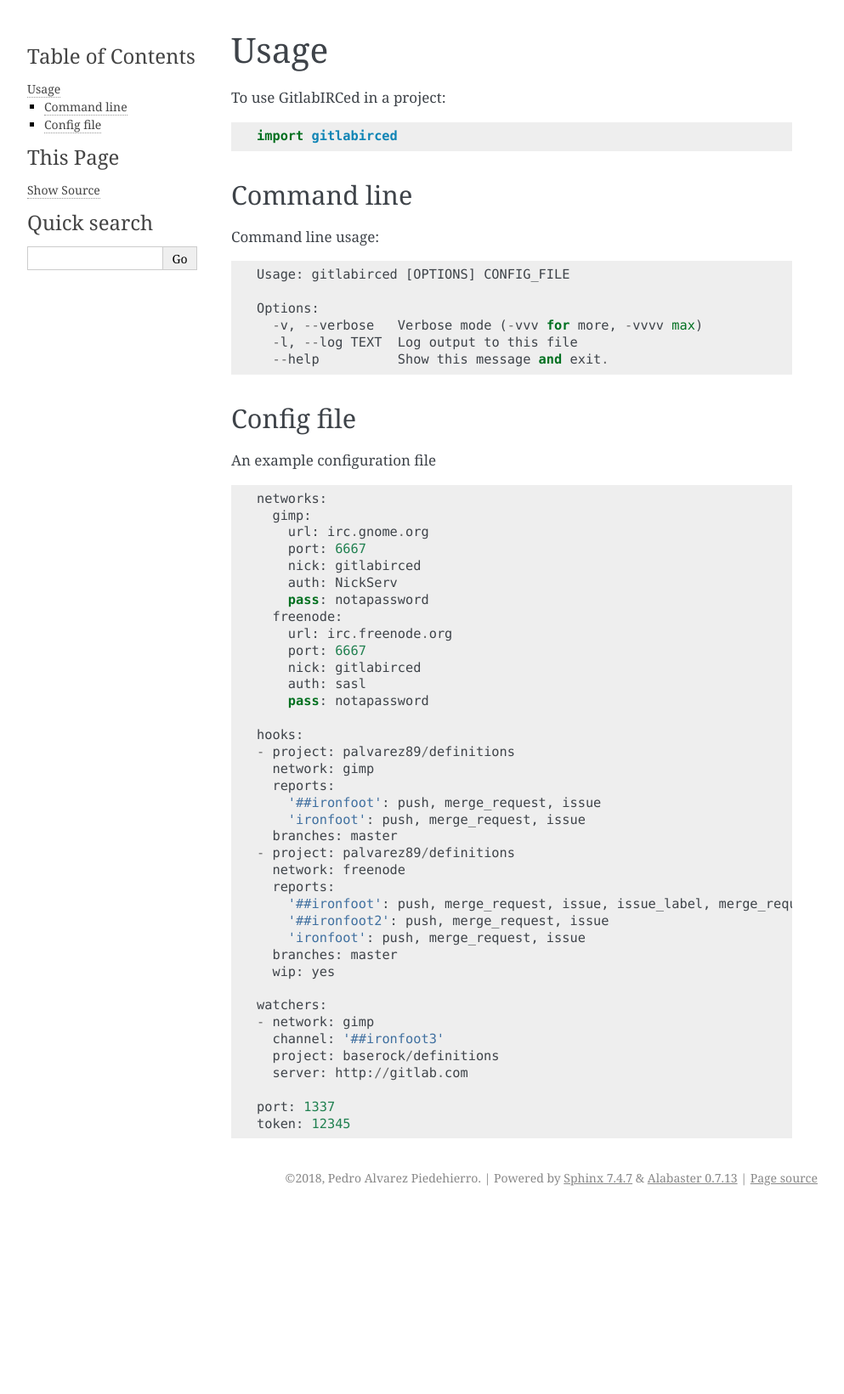
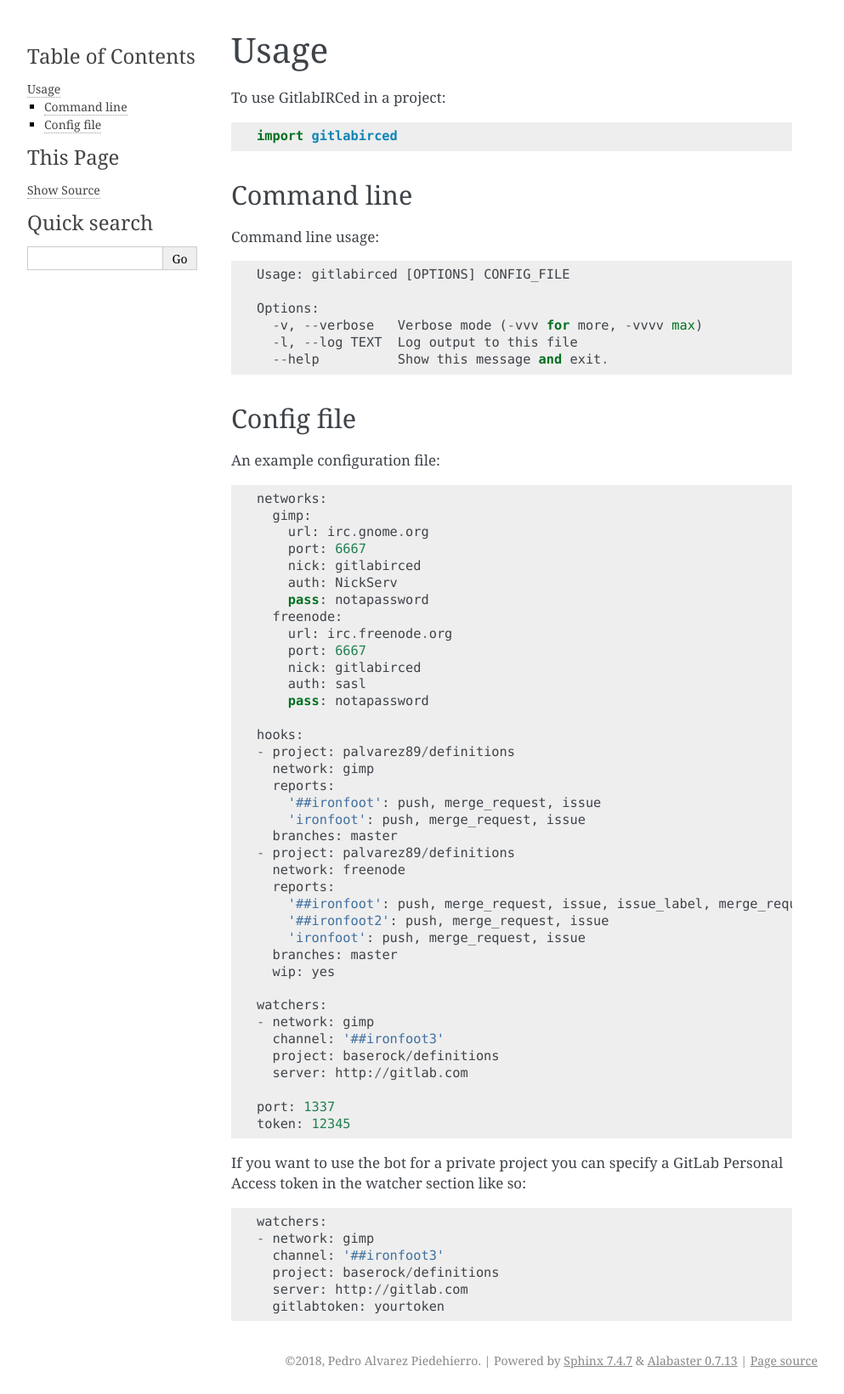
Before and after one commit to Myaamori/gitlabirced, a Sphinx documentation site: the page built from docs/usage.rst, in a window 1280 px wide. Shown: the whole page at 85% size, without its empty margins (148-1141 px from the left). Built offline with Sphinx 7.4.7, drawn with Linux system fonts in a browser that asks for light colours; before the commit the page ends 1426 px from its top, so only the background shows below that.

Commit message:
Fix for #23
Add option to pass a GitLab Personal Access Token for when you are
working in closed projects and still want a bot in your channel.

```diff
--- a/docs/usage.rst
+++ b/docs/usage.rst
@@ -21,7 +21,7 @@
 Config file
 -----------
 
-An example configuration file ::
+An example configuration file: ::
 
     networks:
       gimp:
@@ -61,3 +61,13 @@
 
     port: 1337
     token: 12345
+
+
+If you want to use the bot for a private project you can specify a GitLab Personal Access token in the watcher section like so: ::
+
+    watchers:
+    - network: gimp
+      channel: '##ironfoot3'
+      project: baserock/definitions
+      server: http://gitlab.com
+      gitlabtoken: yourtoken
```
Also changed, not shown: 3 other files.
